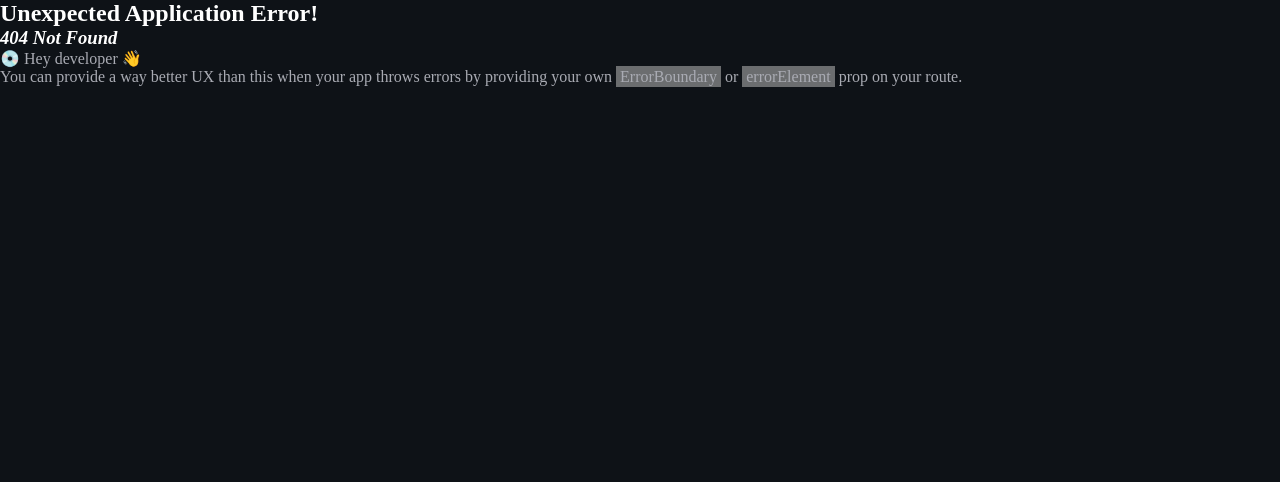
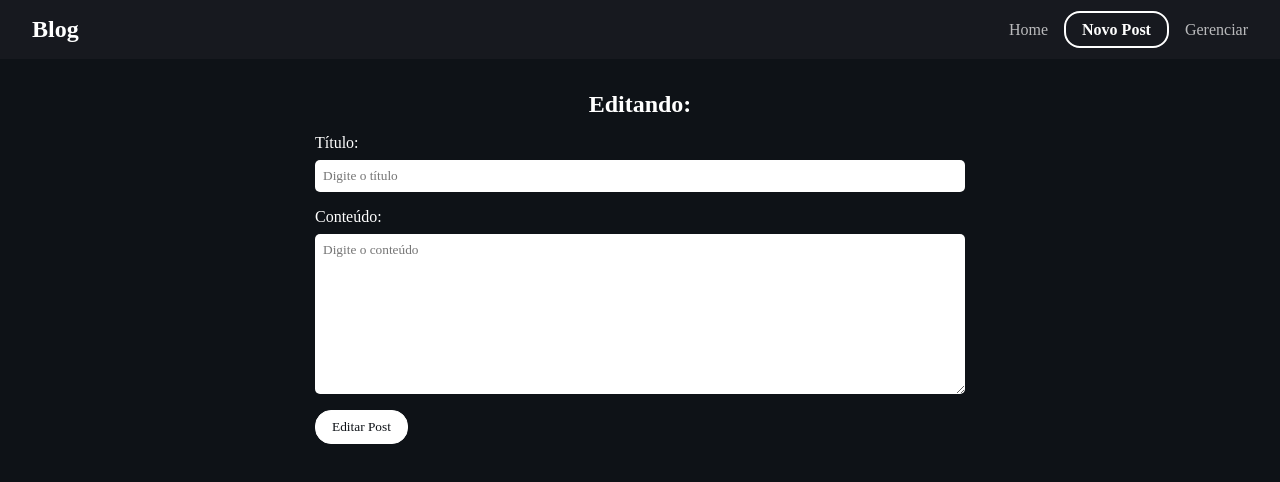
Before and after one commit to LeonardocPalma/Blog-Axios, a React (Vite) app: page /posts/edit/1 in a window 1280 px wide. Before the commit this address had no page. Shown: the top 482 px of the page. Built offline with nearby package versions, Linux system fonts and the light colour scheme; no server answers; a web font is replaced by a local one.

Commit message:
feat: add feature editpost and finalization from project

```diff
--- a/src/main.jsx
+++ b/src/main.jsx
@@ -9,6 +9,7 @@
 
 import { createBrowserRouter, RouterProvider, Route } from "react-router-dom";
 import Admin from "./routes/Admin.jsx";
+import EditPost from "./routes/EditPost.jsx";
 
 const router = createBrowserRouter([
   {
@@ -30,6 +31,10 @@
         path: "/admin",
         element: <Admin />,
       },
+      {
+        path: "/posts/edit/:id",
+        element: <EditPost />,
+      },
     ],
   },
 ]);
--- a/src/routes/Admin.jsx
+++ b/src/routes/Admin.jsx
@@ -30,9 +30,7 @@
     const filteredPosts = posts.filter((post) => post.id !== id);
 
     setPosts(filteredPosts);
-
   };
-
 
   return (
     <div className="admin">
@@ -44,7 +42,9 @@
           <div className="post" key={post.id}>
             <h2>{post.title}</h2>
             <div className="actions">
-              <Link className="btn edit-btn">Editar</Link>
+              <Link className="btn edit-btn" to={`/posts/edit/${post.id}`}>
+                Editar
+              </Link>
               <button
                 className="btn delete-btn"
                 onClick={() => deletePost(post.id)}
--- /dev/null
+++ b/src/routes/EditPost.jsx
@@ -0,0 +1,75 @@
+/* eslint-disable react-hooks/exhaustive-deps */
+import React from "react";
+
+import blogFetch from "../axios/config";
+import { useState, useEffect } from "react";
+import { useNavigate, useParams } from "react-router-dom";
+
+const EditPost = () => {
+  const navigate = useNavigate();
+
+  const [title, setTitle] = useState();
+  const [body, setBody] = useState();
+
+  const { id } = useParams();
+
+  const getPost = async () => {
+    try {
+      const response = await blogFetch.get(`/posts/${id}`);
+
+      const data = response.data;
+      setTitle(data.title);
+      setBody(data.body);
+    } catch (error) {
+      console.log(error);
+    }
+  };
+
+  useEffect(() => {
+    getPost();
+  }, []);
+
+  const editPost = async (e) => {
+    e.preventDefault();
+
+    const post = { title, body, userId: 1 };
+
+    await blogFetch.put(`/posts/${id}`, {
+      body: post,
+    });
+
+    navigate(`/posts/${id}`);
+  };
+
+  return (
+    <div className="new-post">
+      <h2>Editando: {title}</h2>
+      <form onSubmit={(e) => editPost(e)}>
+        <div className="form-control">
+          <label htmlFor="title">Título:</label>
+          <input
+            type="text"
+            name="title"
+            id="title"
+            placeholder="Digite o título"
+            onChange={(e) => setTitle(e.target.value)}
+            value={title || ""}
+          />
+        </div>
+        <div className="form-control">
+          <label htmlFor="body">Conteúdo:</label>
+          <textarea
+            name="body"
+            id="body"
+            placeholder="Digite o conteúdo"
+            onChange={(e) => setBody(e.target.value)}
+            value={body || ""}
+          ></textarea>
+        </div>
+        <input type="submit" value="Editar Post" className="btn" />
+      </form>
+    </div>
+  );
+};
+
+export default EditPost;
```
